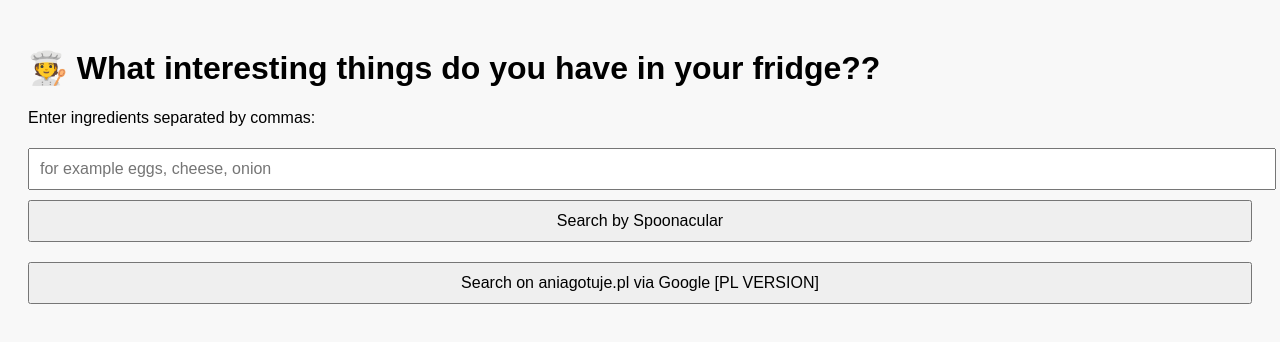
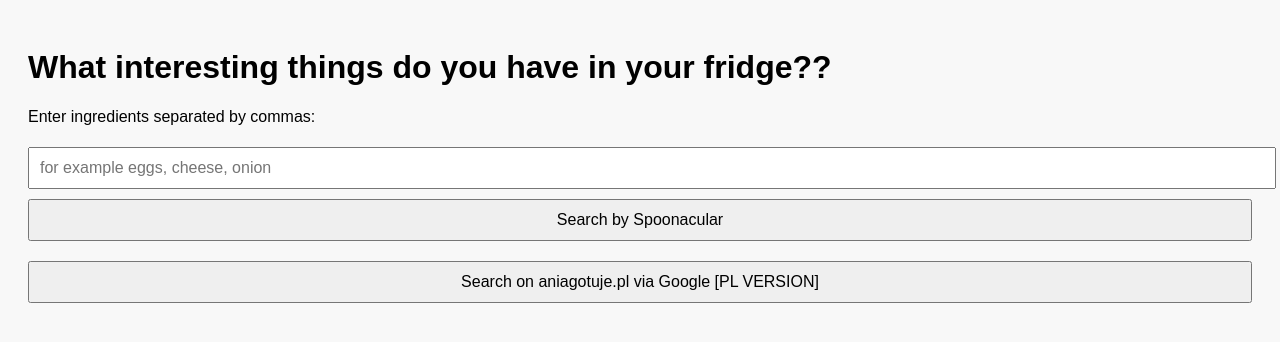
Before and after one commit to JrMailo/-Recipe-Finder-What-s-in-Your-Fridge-, a plain HTML site: page index.html in a window 1280 px wide. Drawn offline with Linux system fonts and the light colour scheme.

Commit message:
Update index.html

```diff
--- a/index.html
+++ b/index.html
@@ -13,7 +13,7 @@
   </style>
 </head>
 <body>
-  <h1>🧑‍🍳 What interesting things do you have in your fridge??</h1>
+  <h1> What interesting things do you have in your fridge??</h1>
   <p>Enter ingredients separated by commas:</p>
   <input type="text" id="ingredientsInput" placeholder="for example eggs, cheese, onion" />
 
```
